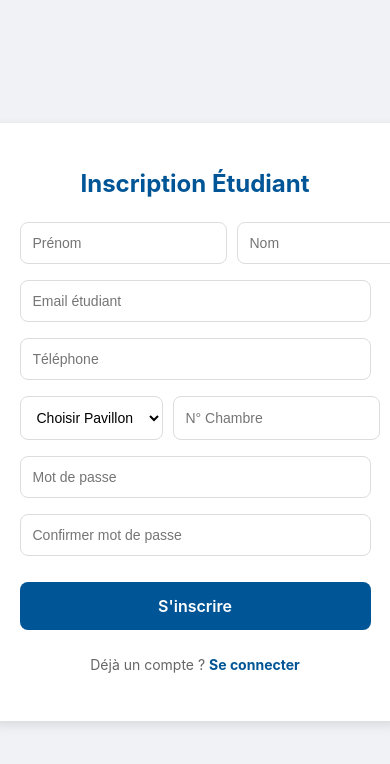
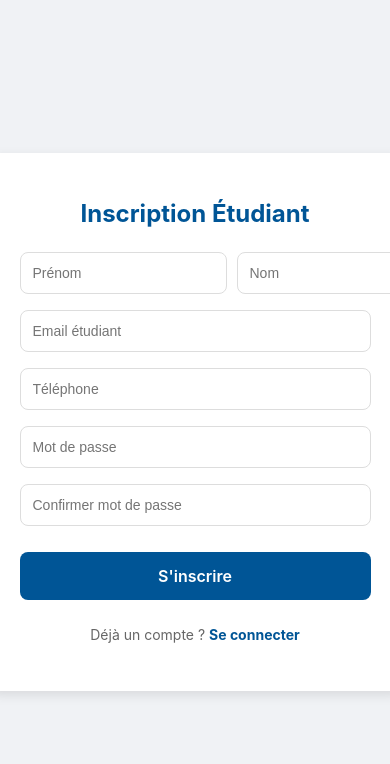
Before and after one commit to AymaneELaamaj/Fixliya, a React (Vite) app: page /register in a window 390 px wide. Shown: the top 764 px of the page. Built offline with nearby package versions, Linux system fonts and the light colour scheme; no server answers.

Commit message:
Refactor registration form: restore 'prenom' and 'telephone' fields, remove 'pavillon' and 'chambre' fields

```diff
--- a/src/pages/Register.jsx
+++ b/src/pages/Register.jsx
@@ -5,14 +5,12 @@ import { registerUser } from "../services/authService";
 export default function Register() {
   const navigate = useNavigate();
   const [formData, setFormData] = useState({
+    nom: "",
     prenom: "",
-    nom: "",
     email: "",
-    telephone: "", //
+    telephone: "",
     password: "",
-    confirmPassword: "",
-    pavillon: "",
-    chambre: ""
+    confirmPassword: ""
   });
   const [error, setError] = useState("");
 
@@ -53,19 +51,7 @@ export default function Register() {
 
           <input type="email" name="email" placeholder="Email étudiant" onChange={handleChange} style={styles.input} required />
 
-          {/* Nouveau champ Téléphone requis par le PDF  */}
           <input type="tel" name="telephone" placeholder="Téléphone" onChange={handleChange} style={styles.input} required />
-
-          <div style={styles.row}>
-            <select name="pavillon" onChange={handleChange} style={styles.select} required>
-              <option value="">Choisir Pavillon</option>
-              <option value="A">Pavillon A</option>
-              <option value="B">Pavillon B</option>
-              <option value="C">Pavillon C</option>
-              <option value="D">Pavillon D</option>
-            </select>
-            <input name="chambre" placeholder="N° Chambre" onChange={handleChange} style={styles.input} required />
-          </div>
 
           <input type="password" name="password" placeholder="Mot de passe" onChange={handleChange} style={styles.input} required />
           <input type="password" name="confirmPassword" placeholder="Confirmer mot de passe" onChange={handleChange} style={styles.input} required />
```
